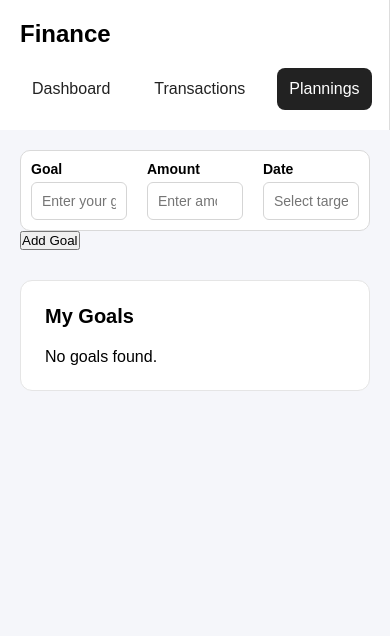
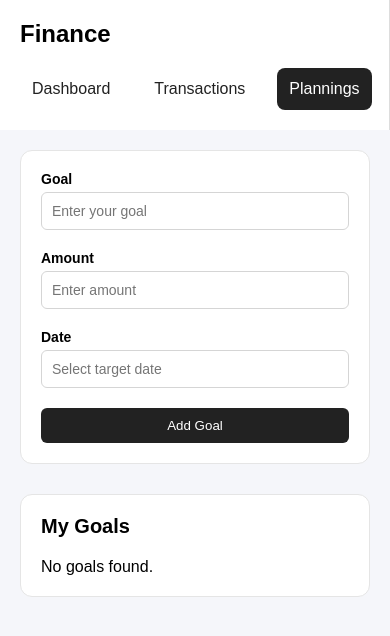
Before and after one commit to Lokeshwaran-V/finance-dashboard, a React (Vite) app: page /planning in a window 390 px wide. Shown: the top 636 px of the page. Built offline with nearby package versions, Linux system fonts and the light colour scheme.

Commit message:
Code optimization 3

```diff
--- a/src/pages/Dashboard/Dashboard.css
+++ b/src/pages/Dashboard/Dashboard.css
@@ -7,18 +7,16 @@
   display: flex;
   justify-content: space-between;
   align-items: center;
+  gap: 20px;
   margin-bottom: 30px;
 }
 
 .dashboard-header h1 {
-  margin-bottom: 8px;
+  margin: 0 0 8px;
 }
 
 .dashboard-header p {
-  color: #666;
-}
-
-.dashboard-header span {
+  margin: 0;
   color: #666;
 }
 
@@ -35,6 +33,37 @@
   margin-top: 20px;
 }
 
+.month-picker {
+  position: relative;
+}
+
+.month-picker .react-datepicker__input-container input {
+  width: 160px;
+  box-sizing: border-box;
+  padding: 10px 14px;
+  border: 1px solid #d5d5d5;
+  border-radius: 8px;
+  background-color: #fff;
+  color: #222;
+  font-size: 14px;
+  font-weight: 500;
+  text-align: center;
+  cursor: pointer;
+  outline: none;
+  transition:
+    border-color 0.2s ease,
+    box-shadow 0.2s ease;
+}
+
+.month-picker .react-datepicker__input-container input:hover {
+  border-color: #999;
+}
+
+.month-picker .react-datepicker__input-container input:focus {
+  border-color: #222;
+  box-shadow: 0 0 0 3px rgba(34, 34, 34, 0.08);
+}
+
 @media (max-width: 1000px) {
   .summary-cards {
     grid-template-columns: repeat(2, 1fr);
@@ -42,11 +71,17 @@
 }
 
 @media (max-width: 700px) {
-  .summary-cards {
-    grid-template-columns: repeat(2, 1fr);
+  .dashboard-header {
+    flex-direction: column;
+    align-items: flex-start;
   }
 
+  .summary-cards,
   .income-stat-cards {
-    grid-template-columns: repeat(2, 1fr);
+    grid-template-columns: 1fr;
+  }
+
+  .month-picker .react-datepicker__input-container input {
+    width: 180px;
   }
 }
--- a/src/pages/Planning/Planning.css
+++ b/src/pages/Planning/Planning.css
@@ -1,16 +1,57 @@
-.planning-form--input{
- display: flex;
- width: 100%;
- justify-content: space-between;
- background-color: white;
- box-sizing: border-box;
- border: 1px solid #d9d9d9;
- border-radius: 10px;
-
+.goal-form {
+  padding: 20px;
+  background: #fff;
+  border: 1px solid #e5e5e5;
+  border-radius: 12px;
 }
 
-.form-group{
-    /* gap: 10px; */
+.planning-form--input {
+  display: grid;
+  grid-template-columns: repeat(3, 1fr);
+  gap: 20px;
+  width: 100%;
+}
+
+.goal-form .form-group {
+  display: flex;
+  flex-direction: column;
+  gap: 5px;
+}
+
+.goal-form .form-group label {
+  font-size: 14px;
+  font-weight: 600;
+}
+
+.goal-form .form-group input {
+  width: 100%;
+  box-sizing: border-box;
+  padding: 10px;
+  border: 1px solid #d5d5d5;
+  border-radius: 6px;
+  font-size: 14px;
+}
+
+.goal-form button {
+  margin-top: 20px;
+  padding: 10px 18px;
+  border: none;
+  border-radius: 6px;
+  background: #222;
+  color: #fff;
+  cursor: pointer;
+}
+
+.goal-form button:hover {
+  opacity: 0.85;
+}
+
+@media (max-width: 768px) {
+  .planning-form--input {
+    grid-template-columns: 1fr;
+  }
+
+  .goal-form button {
     width: 100%;
-    margin: 10px 10px
+  }
 }
--- a/src/pages/Planning/Planning.jsx
+++ b/src/pages/Planning/Planning.jsx
@@ -1,23 +1,46 @@
-import React, { useState } from "react";
+import { useState } from "react";
 import { useDispatch } from "react-redux";
+import DatePicker from "react-datepicker";
+import "react-datepicker/dist/react-datepicker.css";
+
 import {
   addGoal as addGoalToRedux,
   updateGoal as updateGoalToRedux,
 } from "../../store/goalSlice";
+
 import { addGoal, updateGoal } from "../services/goalServices.js";
+
+import PlanningList from "../PlanningList/PlanningList.jsx";
 import "./Planning.css";
-import DatePicker from "react-datepicker";
-import "react-datepicker/dist/react-datepicker.css";
-import PlanningList from "../PlanningList/PlanningList.jsx";
+
+const INITIAL_GOAL_DATA = {
+  goal: "",
+  amount: "",
+  date: null,
+};
+
+const formatDate = (date) => {
+  if (!date) return null;
+
+  return `${date.getFullYear()}-${String(date.getMonth() + 1).padStart(
+    2,
+    "0",
+  )}-${String(date.getDate()).padStart(2, "0")}`;
+};
+
+const parseDate = (dateString) => {
+  if (!dateString) return null;
+
+  const [year, month, day] = dateString.split("-").map(Number);
+
+  return new Date(year, month - 1, day);
+};
 
 function Planning() {
   const dispatch = useDispatch();
+
   const [editingGoal, setEditingGoal] = useState(null);
-  const [goalData, setGoalData] = useState({
-    goal: "",
-    amount: "",
-    date: null,
-  });
+  const [goalData, setGoalData] = useState(INITIAL_GOAL_DATA);
 
   const handleGoalChange = (event) => {
     const { name, value } = event.target;
@@ -28,55 +51,52 @@ function Planning() {
     }));
   };
 
+  const handleDateChange = (date) => {
+    setGoalData((previousData) => ({
+      ...previousData,
+      date,
+    }));
+  };
+
   const handleEdit = (goal) => {
     setEditingGoal(goal);
-
-    const [year, month, day] = goal.date.split("-").map(Number);
 
     setGoalData({
       goal: goal.goal,
       amount: goal.amount,
-      date: new Date(year, month - 1, day),
+      date: parseDate(goal.date),
     });
   };
+
+  const resetForm = () => {
+    setGoalData(INITIAL_GOAL_DATA);
+    setEditingGoal(null);
+  };
+
   const handleSubmit = (event) => {
     event.preventDefault();
 
-    const formattedDate = goalData.date
-      ? `${goalData.date.getFullYear()}-${String(
-          goalData.date.getMonth() + 1,
-        ).padStart(2, "0")}-${String(goalData.date.getDate()).padStart(2, "0")}`
-      : null;
+    const goal = {
+      ...(editingGoal || {}),
+      goal: goalData.goal,
+      amount: Number(goalData.amount),
+      date: formatDate(goalData.date),
+    };
 
     if (editingGoal) {
-      const updatedGoal = {
-        ...editingGoal,
-        goal: goalData.goal,
-        amount: Number(goalData.amount),
-        date: formattedDate,
-      };
-
-      updateGoal(updatedGoal);
-      dispatch(updateGoalToRedux(updatedGoal));
-
-      setEditingGoal(null);
+      updateGoal(goal);
+      dispatch(updateGoalToRedux(goal));
     } else {
       const newGoal = {
         id: crypto.randomUUID(),
-        goal: goalData.goal,
-        amount: Number(goalData.amount),
-        date: formattedDate,
+        ...goal,
       };
 
       addGoal(newGoal);
       dispatch(addGoalToRedux(newGoal));
     }
 
-    setGoalData({
-      goal: "",
-      amount: "",
-      date: null,
-    });
+    resetForm();
   };
 
   return (
@@ -117,12 +137,7 @@ function Planning() {
             <DatePicker
               id="date"
               selected={goalData.date}
-              onChange={(date) =>
-                setGoalData((previousData) => ({
-                  ...previousData,
-                  date,
-                }))
-              }
+              onChange={handleDateChange}
               dateFormat="dd/MM/yyyy"
               placeholderText="Select target date"
               onChangeRaw={(event) => event.preventDefault()}
@@ -131,8 +146,11 @@ function Planning() {
           </div>
         </div>
 
-        <button type="submit">Add Goal</button>
+        <button type="submit">
+          {editingGoal ? "Update Goal" : "Add Goal"}
+        </button>
       </form>
+
       <PlanningList onEdit={handleEdit} />
     </div>
   );
--- a/src/pages/PlanningList/PlanningList.css
+++ b/src/pages/PlanningList/PlanningList.css
@@ -1,22 +1,23 @@
 .goals-list {
   margin-top: 30px;
-  background: #ffffff;
+  padding: 24px;
+  background: #fff;
   border: 1px solid #e5e5e5;
   border-radius: 12px;
-  padding: 24px;
 }
 
 .goals-list h2 {
+  margin: 0 0 20px;
   font-size: 20px;
-  margin-bottom: 20px;
 }
 
 .goal-item {
   display: flex;
   justify-content: space-between;
   align-items: center;
+  gap: 20px;
   padding: 16px 0;
-  border-bottom: 1px solid #eeeeee;
+  border-bottom: 1px solid #eee;
 }
 
 .goal-item:last-child {
@@ -24,30 +25,34 @@
 }
 
 .goal-item h3 {
+  margin: 0 0 6px;
   font-size: 16px;
-  margin-bottom: 6px;
 }
 
 .goal-item p {
+  margin: 0;
   font-size: 14px;
   color: #777;
 }
 
 .goal-item strong {
   font-size: 16px;
+  white-space: nowrap;
 }
 
 .goal-actions {
   display: flex;
   align-items: center;
   gap: 16px;
+  white-space: nowrap;
 }
 
 .goal-actions button {
+  padding: 0;
   border: none;
   background: none;
+  font-size: 14px;
   cursor: pointer;
-  font-size: 14px;
 }
 
 .goal-actions button:first-of-type {
@@ -57,3 +62,20 @@
 .goal-actions button:last-of-type {
   color: #d32f2f;
 }
+
+@media (max-width: 600px) {
+  .goals-list {
+    padding: 20px;
+  }
+
+  .goal-item {
+    align-items: flex-start;
+    flex-direction: column;
+    gap: 12px;
+  }
+
+  .goal-actions {
+    width: 100%;
+    justify-content: flex-end;
+  }
+}
--- a/src/pages/PlanningList/PlanningList.jsx
+++ b/src/pages/PlanningList/PlanningList.jsx
@@ -1,4 +1,3 @@
-import React from "react";
 import { useDispatch, useSelector } from "react-redux";
 import {
   deleteGoal as deleteGoalFromRedux,
@@ -7,9 +6,7 @@ import { deleteGoal } from "../services/goalServices.js";
 import "./PlanningList.css";
 
 function PlanningList({ onEdit }) {
-
   const dispatch = useDispatch();
-
   const goals = useSelector((state) => state.goals.goals);
 
   const handleDelete = (id) => {
@@ -36,11 +33,14 @@ function PlanningList({ onEdit }) {
                 ₹{goal.amount.toLocaleString("en-IN")}
               </strong>
 
-              <button onClick={() => onEdit(goal)}>
+              <button type="button" onClick={() => onEdit(goal)}>
                 Edit
               </button>
 
-              <button onClick={() => handleDelete(goal.id)}>
+              <button
+                type="button"
+                onClick={() => handleDelete(goal.id)}
+              >
                 Delete
               </button>
             </div>
```
Also changed, not shown: src/pages/Dashboard/Dashboard.jsx (+37 -24 lines).
